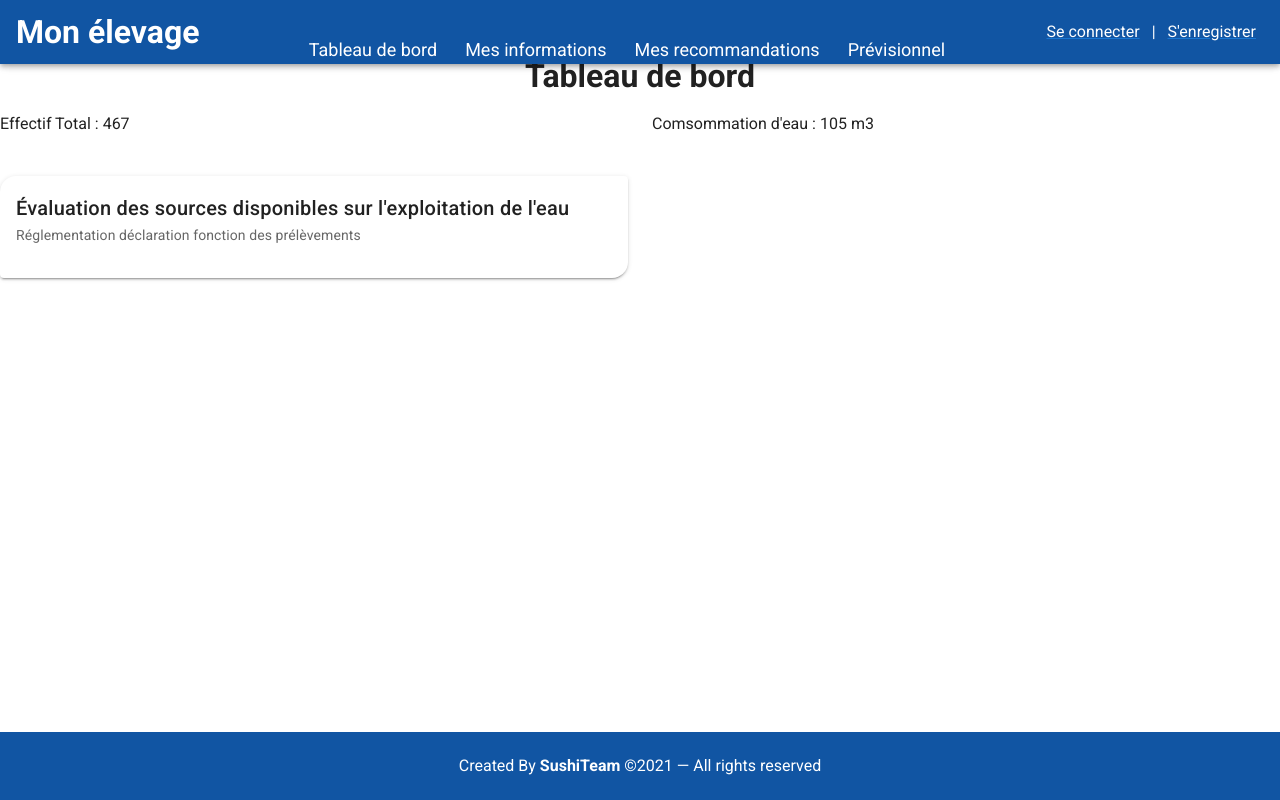
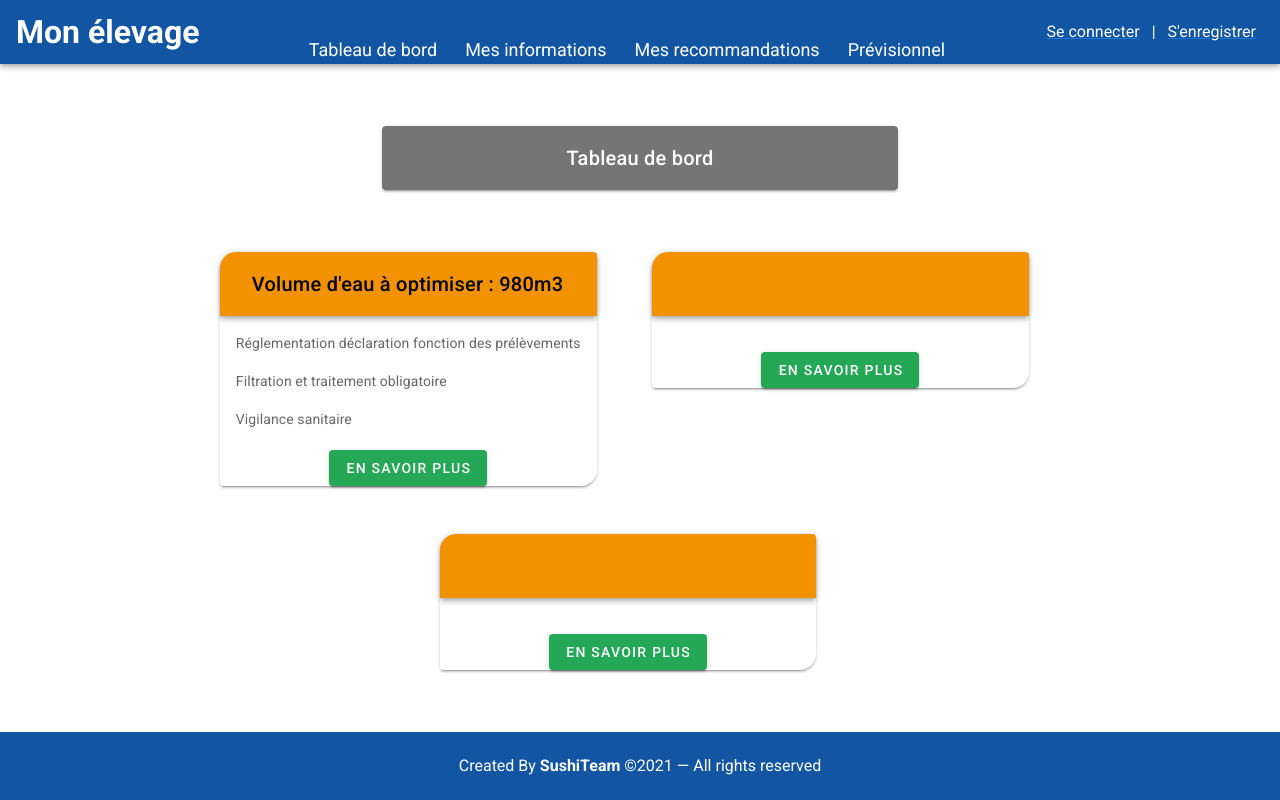
Before and after one commit to Aizen39/ASSEC, a Vue app: page /dashboard in a window 1280 px wide. Built offline with nearby package versions, Linux system fonts and the light colour scheme.

Commit message:
dashboard

```diff
--- a/src/views/DashBoard.vue
+++ b/src/views/DashBoard.vue
@@ -1,44 +1,162 @@
 <template>
   <v-layout>
     <v-flex>
-      <v-row justify="center">
-        <h1>Tableau de bord</h1>
-      </v-row>
-      <v-row justify="space-around">
+      <v-col cols="6" style="margin: auto">
+        <v-card
+          class="justify-center"
+          style="margin: 50px; background-color: #757575; color: white"
+        >
+          <v-card-title class="justify-center">Tableau de bord</v-card-title>
+        </v-card>
+      </v-col>
+
+      <!-- <v-row justify="space-around">
         <v-col>
           <p>Effectif Total : 467</p>
         </v-col>
         <v-col>
           <p>Comsommation d'eau : 105 m3</p>
         </v-col>
-      </v-row>
+      </v-row> -->
       <v-row>
         <v-col cols="6">
           <v-card
             elevation="2"
-          shaped>
-          <v-card-title>
-            Évaluation des sources disponibles sur l'exploitation de l'eau
-          </v-card-title>
+            shaped
+            class="vcard"
+            style="width: 60%; margin-left: 35%"
+          >
+            <v-toolbar color="#f39200">
+              <v-card-title style="color: black"
+                >Volume d'eau à optimiser : 980m3</v-card-title
+              >
+            </v-toolbar>
+
             <v-card-subtitle>
               <p>Réglementation déclaration fonction des prélèvements</p>
+              <p>Filtration et traitement obligatoire</p>
+              <p>Vigilance sanitaire</p>
             </v-card-subtitle>
+
+            <v-row justify="center">
+              <v-dialog v-model="analyse" persistent max-width="600px">
+                <template v-slot:activator="{ on, attrs }">
+                  <v-btn color="#25a856" dark v-bind="attrs" v-on="on">
+                    En savoir plus
+                  </v-btn>
+                </template>
+                <v-card>
+                  <v-container>
+                    <v-img
+                      :src="require('../assets/Analyse_.png')"
+                      class="my-3"
+                      contain
+                      height="200%"
+                    />
+                  </v-container>
+
+                  <v-card-actions>
+                    <v-spacer></v-spacer>
+                    <v-btn color="blue darken-1" text @click="analyse = false">
+                      Close
+                    </v-btn>
+                    <!-- <v-btn color="blue darken-1" text @click="dialog = false">
+                      Save
+                    </v-btn> -->
+                  </v-card-actions>
                 </v-card>
-          <!-- <v-img
+              </v-dialog>
+            </v-row>
+          </v-card>
+
+          <v-card
+            elevation="2"
+            shaped
+            class="vcard"
+            style="width: 60%; margin-left: 70%; margin-top: 60px"
+          >
+            <v-toolbar color="#f39200">
+              <v-card-title style="color: white"> </v-card-title>
+            </v-toolbar>
+
+            <v-card-subtitle>
+              <p></p>
+              <p></p>
+              <p></p>
+            </v-card-subtitle>
+
+            <v-row justify="center">
+              <v-dialog v-model="mdr" persistent max-width="600px">
+                <template v-slot:activator="{ on, attrs }">
+                  <v-btn color="#25a856" dark v-bind="attrs" v-on="on">
+                    En savoir plus
+                  </v-btn>
+                </template>
+                <v-card>
+                  <v-container> </v-container>
+
+                  <v-card-actions>
+                    <v-spacer></v-spacer>
+                    <v-btn color="blue darken-1" text @click="mdr = false">
+                      Close
+                    </v-btn>
+                    <!-- <v-btn color="blue darken-1" text @click="dialog = false">
+                      Save
+                    </v-btn> -->
+                  </v-card-actions>
+                </v-card>
+              </v-dialog>
+            </v-row>
+          </v-card>
+        </v-col>
+
+        <v-col cols="6">
+          <v-card
+            elevation="2"
+            shaped
+            class="vcard"
+            style="width: 60%; margin-right: 30%"
+          >
+            <v-toolbar color="#f39200">
+              <v-card-title style="color: white"> </v-card-title>
+            </v-toolbar>
+
+            <v-card-subtitle>
+              <p></p>
+              <p></p>
+              <p></p>
+            </v-card-subtitle>
+            <v-row justify="center">
+              <v-dialog v-model="courbe" persistent max-width="600px">
+                <template v-slot:activator="{ on, attrs }">
+                  <v-btn color="#25a856" dark v-bind="attrs" v-on="on">
+                    En savoir plus
+                  </v-btn>
+                </template>
+                <v-card>
+                  <v-container>
+                    <v-img
                       :src="require('../assets/Courbe1.png')"
                       class="my-3"
                       contain
-          height="200"
-        /> -->
-          <v-img
-          :src="require('../assets/Analyse.png')"
-          class="my-3"
-          contain
-          height="200"
+                      height="200%"
                     />
+                  </v-container>
+                  <v-card-actions>
+                    <v-spacer></v-spacer>
+                    <v-btn color="blue darken-1" text @click="courbe = false">
+                      Close
+                    </v-btn>
+                    <!-- <v-btn color="blue darken-1" text @click="dialog = false">
+                      Save
+                    </v-btn> -->
+                  </v-card-actions>
+                </v-card>
+              </v-dialog>
+            </v-row>
+          </v-card>
         </v-col>
       </v-row>
-      <v-card elevation="2"></v-card>
     </v-flex>
   </v-layout>
 </template>
@@ -46,6 +164,12 @@
 <script>
 export default {
   name: "DashBoard",
+
+  data: () => ({
+    analyse: false,
+    courbe: false,
+    mdr: false,
+  }),
 };
 </script>
 
--- a/src/views/Formulaire.vue
+++ b/src/views/Formulaire.vue
@@ -7,6 +7,78 @@
             <v-toolbar-title>Formulaire d'évaluation</v-toolbar-title>
           </v-toolbar>
           <v-card-text>
+            <v-container>
+              <v-row>
+                <v-col cols="12" sm="6">
+                  <h1>Périodes</h1>
+                </v-col>
+              </v-row>
+            </v-container>
+
+            <v-container>
+              <v-row>
+                <v-col cols="12" lg="6">
+                  <v-menu
+                    ref="menu1"
+                    v-model="menu1"
+                    :close-on-content-click="false"
+                    transition="scale-transition"
+                    offset-y
+                    max-width="290px"
+                    min-width="auto"
+                  >
+                    <template v-slot:activator="{ on, attrs }">
+                      <v-text-field
+                        v-model="dateFormatted"
+                        label="Date"
+                        hint="MM/DD/YYYY format"
+                        persistent-hint
+                        prepend-icon="mdi-calendar"
+                        v-bind="attrs"
+                        @blur="date = parseDate(dateFormatted)"
+                        v-on="on"
+                      ></v-text-field>
+                    </template>
+                    <v-date-picker
+                      v-model="date"
+                      no-title
+                      @input="menu1 = false"
+                    ></v-date-picker>
+                  </v-menu>
+
+                </v-col>
+
+                <v-col cols="12" lg="6">
+                  <v-menu
+                    v-model="menu2"
+                    :close-on-content-click="false"
+                    transition="scale-transition"
+                    offset-y
+                    max-width="290px"
+                    min-width="auto"
+                  >
+                    <template v-slot:activator="{ on, attrs }">
+                      <v-text-field
+                        v-model="computedDateFormatted"
+                        label="Date (read only text field)"
+                        hint="MM/DD/YYYY format"
+                        persistent-hint
+                        prepend-icon="mdi-calendar"
+                        readonly
+                        v-bind="attrs"
+                        v-on="on"
+                      ></v-text-field>
+                    </template>
+                    <v-date-picker
+                      v-model="date"
+                      no-title
+                      @input="menu2 = false"
+                    ></v-date-picker>
+                  </v-menu>
+
+                </v-col>
+              </v-row>
+            </v-container>
             <v-container>
               <v-row>
                 <v-col cols="12" sm="6">
@@ -344,12 +416,7 @@
                 </v-col>
 
                 <v-col cols="12" sm="6">
-                  <v-text-field
-                  outlined
-                  dense
-                  suffix="L/jour"
-                  >
-                  </v-text-field>
+                  <v-text-field outlined dense suffix="L/jour"> </v-text-field>
                 </v-col>
               </v-row>
             </v-container>
@@ -374,6 +441,8 @@ export default {
       temp: (value) =>
         value < 25 || "La température ne doit pas être supérieure 25°C",
     },
+
+
 
     textarea: false,
     eauprofond: false,
```
Also changed, not shown: src/assets/Analyse.png (deleted), src/assets/Analyse_.png (added). Lines whose indentation alone changed are shown as unchanged.
